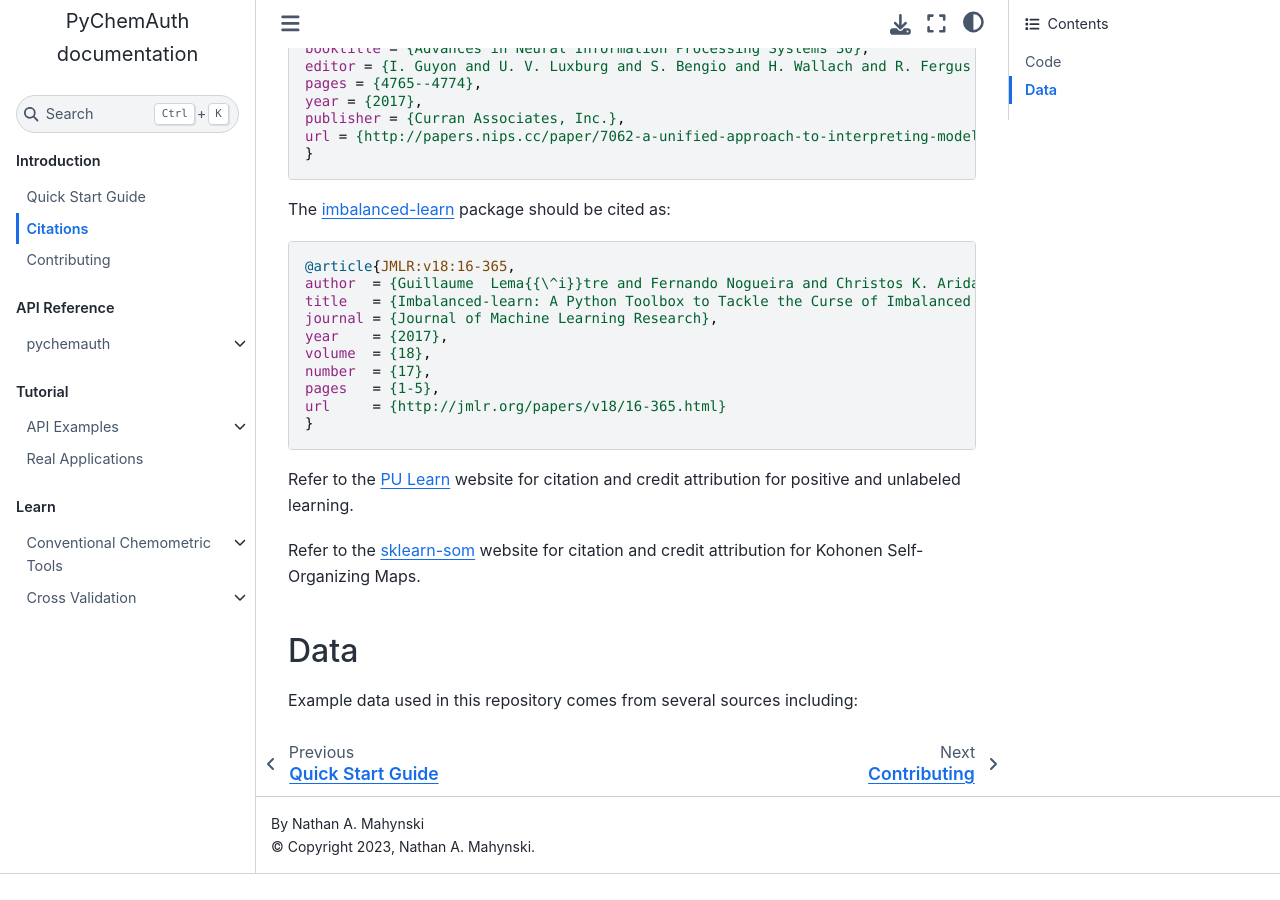
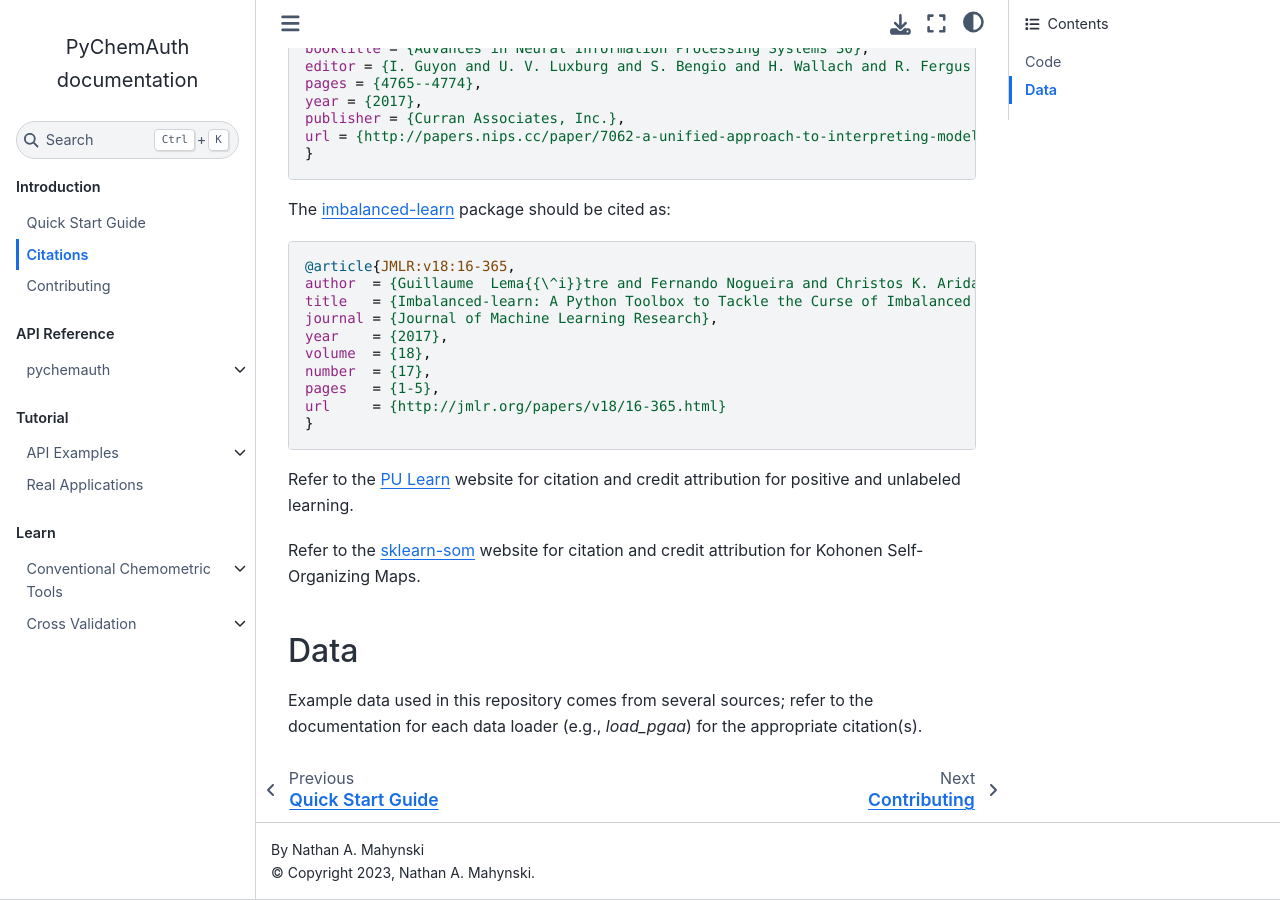
Before and after one commit to mahynski/pychemauth, a Sphinx documentation site: the page built from docs/citation.rst, in a window 1280 px wide and 900 px high, scrolled down 1058 px. Built offline with Sphinx 7.4.7 and the Sphinx Book theme 1.1.4, drawn with Linux system fonts in a browser that asks for light colours; pages that are not in the unit, such as notebooks, are missing from menus; before the commit the page ends 1932 px from its top, so only the background shows below that.

Commit message:
updated qsatrt

```diff
--- a/docs/citation.rst
+++ b/docs/citation.rst
@@ -80,4 +80,4 @@
 Data
 ####
 
-Example data used in this repository comes from several sources including:
+Example data used in this repository comes from several sources; refer to the documentation for each data loader (e.g., `load_pgaa`) for the appropriate citation(s).
```
